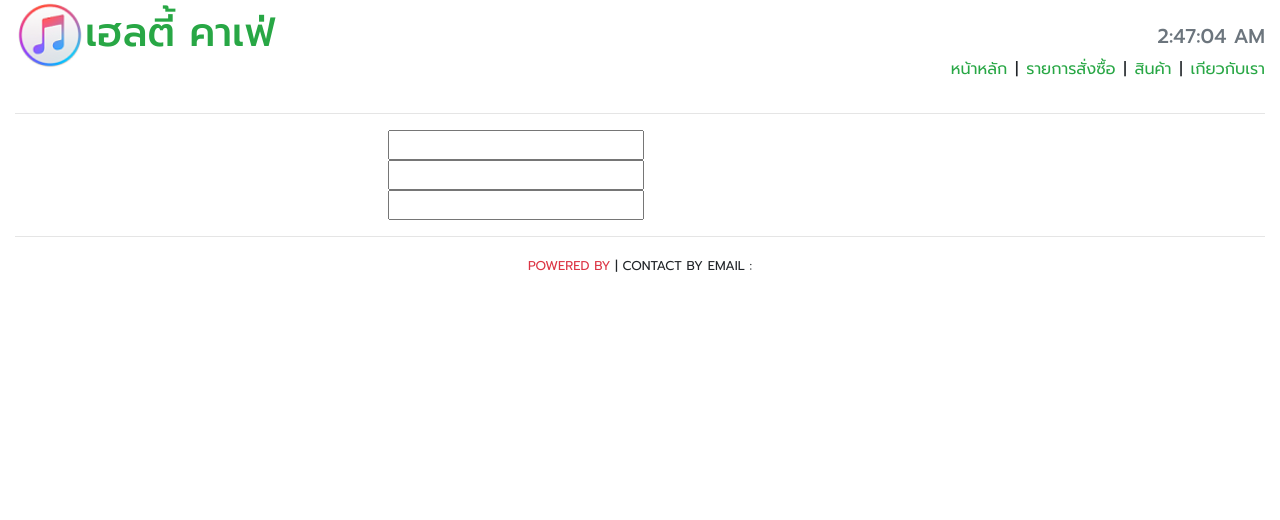
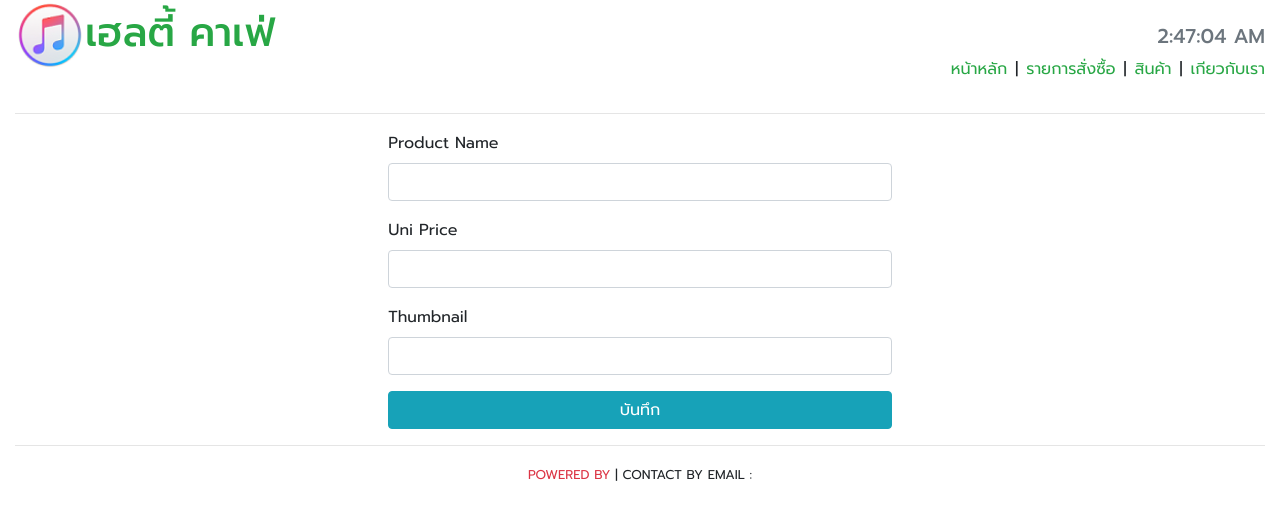
Before and after one commit to panugood11/client, a React (Create React App) app: page /products/add in a window 1280 px wide. Shown: the top 520 px of the page. Built offline with nearby package versions, Linux system fonts and the light colour scheme.

Commit message:
77. การใช้ Field Component #2

```diff
--- a/src/components/ProductItem/ProductFrom.js
+++ b/src/components/ProductItem/ProductFrom.js
@@ -1,17 +1,14 @@
 import React, { Component } from "react";
 import {reduxForm, Field} from "redux-form";
+import FormField from "../common/FromField";
+import {productFormField} from "./formFields"
 
 class ProductFrom extends Component {
 
-    renderFields() {
-        const formFields = [
-            { name : "productName", type: "text"},
-            { name : "unitPrice", type: "number"},
-            { name : "thumbnail", type: "text"}
-        ];
-        return formFields.map(({name, type}) => {
+    renderFields(formFields) {
+        return formFields.map(({label, name, type, required}) => {
             return(
-                <Field name={name} type={type} component = "input" />
+                <Field label={label} name={name} type={type} required={required} component = {FormField} />
             )
         })
     }
@@ -20,7 +17,10 @@ class ProductFrom extends Component {
         return(
             <div>
                 <from>
-                    {this.renderFields()}
+                    {this.renderFields(productFormField)}
+                    <button className="btn btn-block btn-info title">
+                        บันทึก
+                    </button>
                 </from>
             </div>
         )
--- /dev/null
+++ b/src/components/ProductItem/formFields.js
@@ -0,0 +1,5 @@
+export const productFormField = [
+    { label: "Product Name", name : "productName", type: "text", required: true},
+    { label: "Uni Price", name : "unitPrice", type: "number", required: true},
+    { label: "Thumbnail", name : "thumbnail", type: "text", required: true}
+];
--- /dev/null
+++ b/src/components/common/FromField.js
@@ -0,0 +1,10 @@
+import React from "react";
+
+export default ({ input, label, type, required}) => {
+    return(
+        <div className="form-group">
+            <label className="title">{label}</label>
+            <input type={type} required={required} {...input} className="form-control" />
+        </div>
+    )
+}
```
